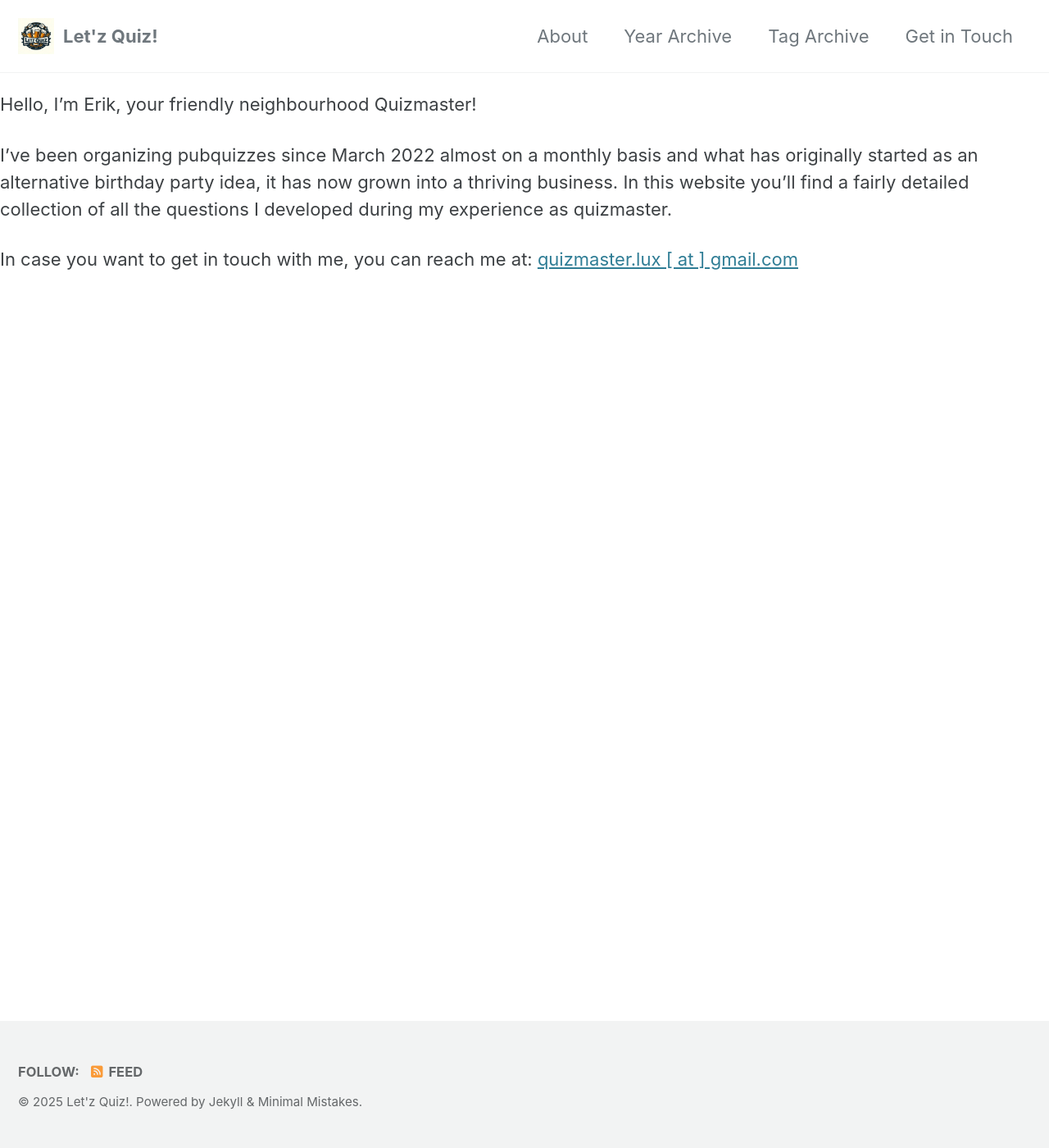
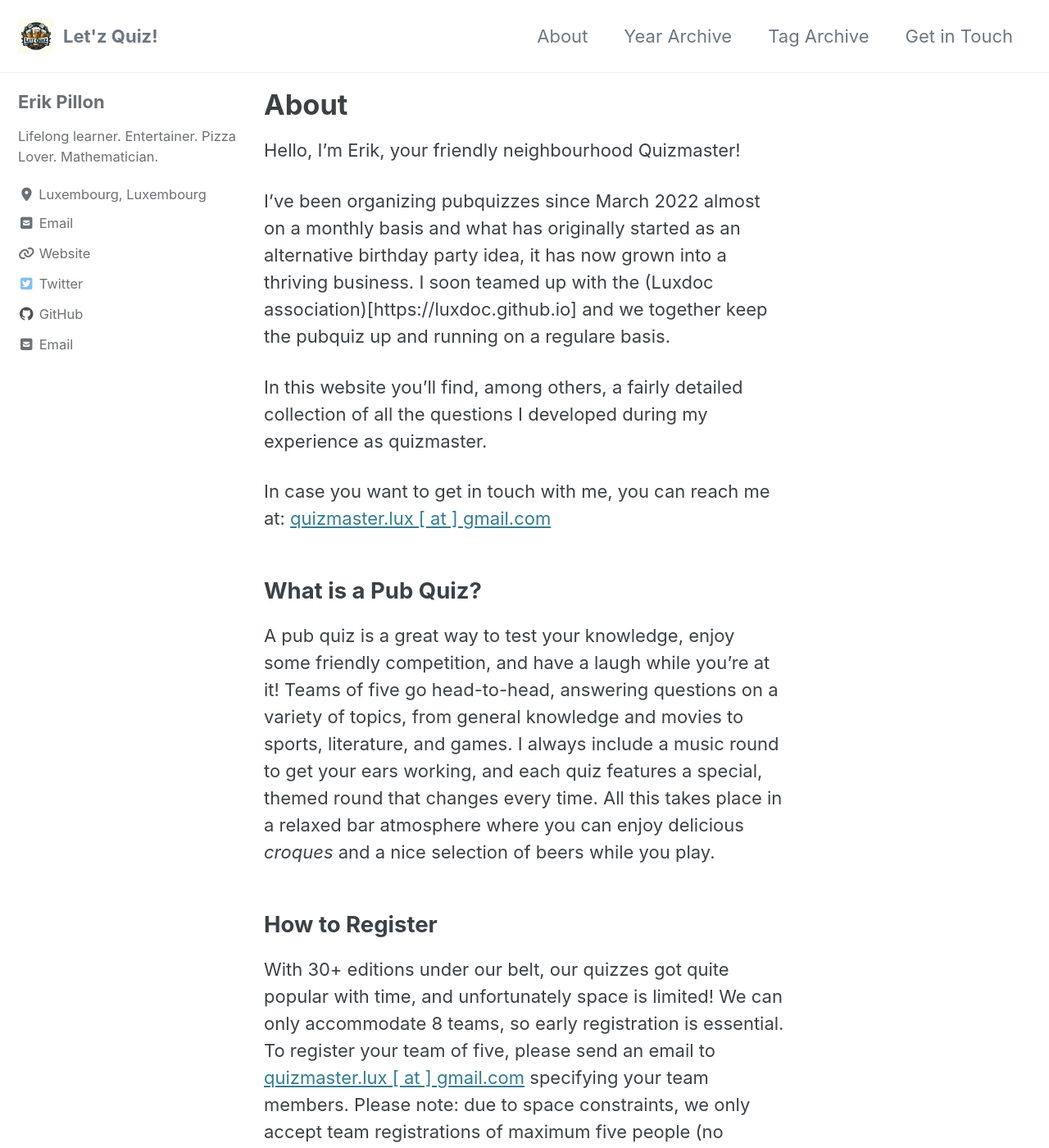
Before and after one commit to letzQuiz/letzQuiz.github.io, a Jekyll site: the page built from _pages/about.md, in a window 1280 px wide and 1400 px high. Shown: the whole window at 82% size. Built offline with Jekyll 4.4.1, drawn with Linux system fonts in a browser that asks for light colours; cached includes are drawn as plain includes; our own code applies the rules of GitHub Pages for plain Markdown files; some of the changed text lies outside the part shown.

Commit message:
Added about section

```diff
--- a/_pages/about.md
+++ b/_pages/about.md
@@ -1,13 +1,26 @@
 ---
 permalink: /about/
 title: "About"
+layout: archive
 excerpt: "The story behind the project."
+author_profile: true
 last_modified_at: 2024-06-27T11:59:26-04:00
 toc: true
 ---
+
 Hello, I'm Erik, your friendly neighbourhood Quizmaster!
 
-I've been organizing pubquizzes since March 2022 almost on a monthly basis and what has originally started as an alternative birthday party idea, it has now grown into a thriving business.
-In this website you'll find a fairly detailed collection of all the questions I developed during my experience as quizmaster.
+I've been organizing pubquizzes since March 2022 almost on a monthly basis and what has originally started as an alternative birthday party idea, it has now grown into a thriving business. I soon teamed up with the (Luxdoc association)[https://luxdoc.github.io] and we together keep the pubquiz up and running on a regulare basis.
+
+In this website you'll find, among others, a fairly detailed collection of all the questions I developed during my experience as quizmaster.
 
 In case you want to get in touch with me, you can reach me at: [quizmaster.lux [ at ] gmail.com](mailto:quizmaster.lux@gmail.com)
+
+
+## What is a Pub Quiz?
+
+A pub quiz is a great way to test your knowledge, enjoy some friendly competition, and have a laugh while you're at it!  Teams of five go head-to-head, answering questions on a variety of topics, from general knowledge and movies to sports, literature, and games.  I always include a music round to get your ears working, and each quiz features a special, themed round that changes every time.  All this takes place in a relaxed bar atmosphere where you can enjoy delicious _croques_ and a nice selection of beers while you play.
+
+## How to Register
+
+With 30+ editions under our belt, our quizzes got quite popular with time, and unfortunately space is limited!  We can only accommodate 8 teams, so early registration is essential.  To register your team of five, please send an email to [quizmaster.lux [ at ] gmail.com](mailto:quizmaster.lux@gmail.com) specifying your team members. Please note: due to space constraints, we only accept team registrations of maximum five people (no penalty in case teams are smaller). Single registrations are unfortunately no longer possible.
```
Also changed, not shown: 1 other file.
